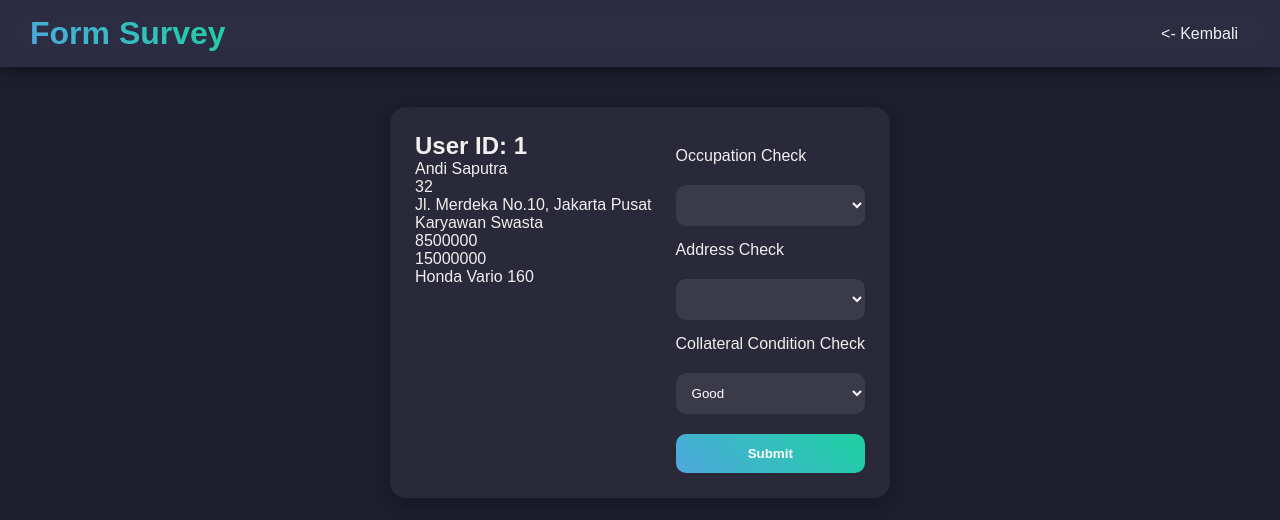
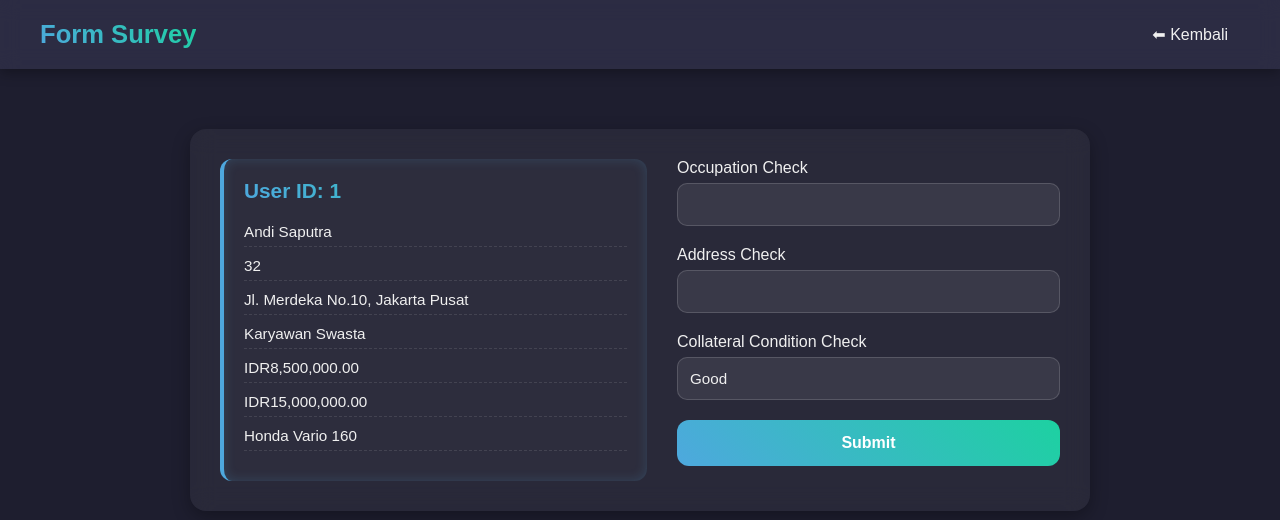
Before and after one commit to NugrahaVarrel/survey_analisis_kredit, an Angular app: page /form-survey/1 in a window 1280 px wide. Shown: the top 520 px of the page. Built offline with nearby package versions, Linux system fonts and the light colour scheme.

Commit message:
edit style scss form-survey

```diff
--- a/src/app/pages/form-survey/form-survey.component.html
+++ b/src/app/pages/form-survey/form-survey.component.html
@@ -1,6 +1,6 @@
 <header>
   <h1>Form Survey</h1>
-  <a href=""><- Kembali</a>
+  <a href="">⬅ Kembali</a>
 </header>
 
 <div class="form-container">
@@ -10,8 +10,8 @@
       <p>{{ creditur?.age }}</p>
       <p>{{ creditur?.address }}</p>
       <p>{{ creditur?.occupation }}</p>
-      <p>{{ creditur?.salary }}</p>
-      <p>{{ creditur?.loan }}</p>
+      <p>{{ creditur?.salary | currency:'IDR'}}</p>
+      <p>{{ creditur?.loan | currency:'IDR' }}</p>
       <p>{{ creditur?.collateral }}</p>
     </div>
   <form action="" (ngSubmit)="onSubmit()" [formGroup]="form">
--- a/src/app/pages/form-survey/form-survey.component.scss
+++ b/src/app/pages/form-survey/form-survey.component.scss
@@ -1,48 +1,145 @@
+header {
+  display: flex;
+  justify-content: space-between;
+  align-items: center;
+  padding: 20px 40px;
+  background: rgba(46, 46, 70, 0.9);
+  backdrop-filter: blur(10px);
+  box-shadow: 0 4px 12px rgba(0, 0, 0, 0.3);
+
+  h1 {
+    font-size: 1.6rem;
+    font-weight: 600;
+    background: linear-gradient(45deg, #4ea8de, #1dd1a1);
+    background-clip: text;
+    -webkit-background-clip: text;
+    -webkit-text-fill-color: transparent;
+    color: transparent; // fallback
+  }
+
+  a {
+    color: #f0f0f0;
+    text-decoration: none;
+    font-weight: 500;
+    transition: 0.3s;
+
+    &:hover {
+      color: #4ea8de;
+      text-shadow: 0 0 10px rgba(78, 168, 222, 0.7);
+    }
+  }
+}
+
 .form-container {
-  max-width: 500px;
-  margin: 40px auto;
+  max-width: 900px;
+  margin: 60px auto;
+  display: flex;
+  gap: 30px;
+  padding: 30px;
   background: rgba(255, 255, 255, 0.05);
   backdrop-filter: blur(12px);
-  padding: 25px;
   border-radius: 16px;
   box-shadow: 0 6px 18px rgba(0, 0, 0, 0.3);
+
+  // bagian kiri (data user)
+> div {
+    flex: 1;
+    padding: 20px;
+    border-left: 4px solid #4ea8de;
+    border-radius: 12px;
+    background: rgba(255, 255, 255, 0.02);
+    box-shadow: inset 0 0 12px rgba(78, 168, 222, 0.2);
+
+    h2 {
+      margin-bottom: 20px;
+      font-size: 1.3rem;
+      font-weight: 700;
+      background: linear-gradient(45deg, #4ea8de, #1dd1a1);
+      background-clip: text;
+      -webkit-background-clip: text;
+      -webkit-text-fill-color: transparent;
+      color: transparent;
+    }
+
+    p {
+      margin: 10px 0;
+      font-size: 0.95rem;
       display: flex;
       justify-content: space-between;
+      padding-bottom: 6px;
+      border-bottom: 1px dashed rgba(255, 255, 255, 0.1);
+
+      strong {
+        color: #4ea8de;
+        font-weight: 600;
+        margin-right: 10px;
+      }
+    }
   }
 
+
+  // bagian kanan (form)
   form {
-  label {
-    display: block;
-    margin: 15px 0;
-    font-weight: 500;
+    flex: 1;
+
+    .form-group {
+      padding-bottom: 20px;
+      display: flex;
+      flex-direction: column;
+      gap: 6px;
+
+      select {
+        width: 100%;
+        padding: 12px;
+        border: 1px solid rgba(255, 255, 255, 0.15);
+        border-radius: 10px;
+        background: rgba(255, 255, 255, 0.08);
+        color: #f0f0f0;
+        font-size: 0.95rem;
+        appearance: none; // hilangkan style default browser
+        -webkit-appearance: none;
+        -moz-appearance: none;
+        cursor: pointer;
+        transition: 0.2s;
+
+        &:hover {
+          background: rgba(255, 255, 255, 0.12);
+          border-color: #4ea8de;
         }
-  input,
-  select,
+
+        &:focus {
+          outline: none;
+          border: 1px solid #1dd1a1;
+          box-shadow: 0 0 8px rgba(29, 209, 161, 0.6);
+        }
+      }
+
+      // Styling popup option
+      select option {
+        background: #2a2a40;
+        color: #f0f0f0;
+        padding: 12px;
+      }
+    }
+
+
+
     button {
       width: 100%;
-    padding: 12px;
-    margin-top: 5px;
+      padding: 14px;
       border: none;
-    border-radius: 10px;
-    outline: none;
-  }
-
-  input,
-  select {
-    background: rgba(255, 255, 255, 0.08);
-    color: white;
-  }
-
-  button {
-    margin-top: 20px;
+      border-radius: 12px;
+      font-weight: 600;
+      font-size: 1rem;
       background: linear-gradient(45deg, #4ea8de, #1dd1a1);
       color: white;
-    font-weight: 600;
       cursor: pointer;
       transition: 0.3s;
 
-    &.hover {
-      box-shadow: 0 0 15px rgba(78, 168, 222, 0.8);
+      &:hover {
+        box-shadow: 0 0 18px rgba(78, 168, 222, 0.8);
+        transform: scale(1.02);
       }
     }
   }
+}
```
Lines whose indentation alone changed are shown as unchanged.
